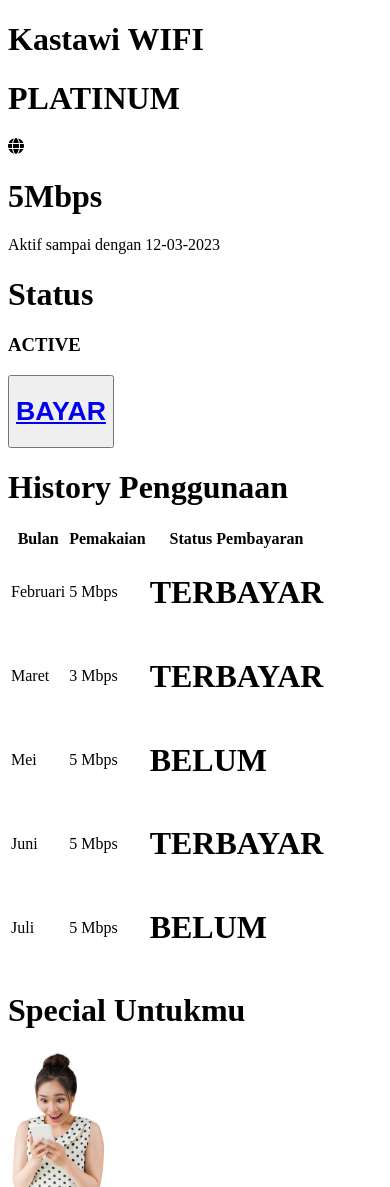
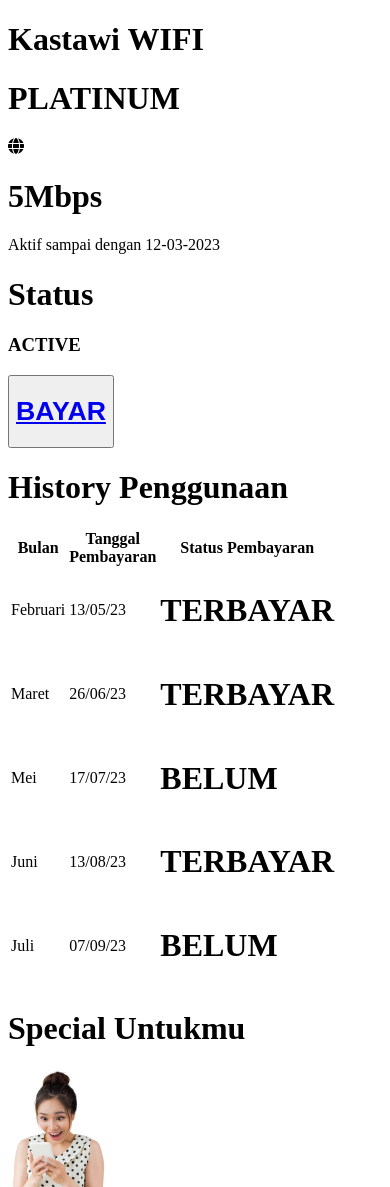
Before and after one commit to project-wifi-rtrw/frontend, a Next.js app: page /pages/dashboard in a window 390 px wide. Shown: the top 1187 px of the page. Built offline with nearby package versions, Linux system fonts and the light colour scheme.

Commit message:
revisi dropdown, history & responsivity

```diff
--- a/src/app/components/History.js
+++ b/src/app/components/History.js
@@ -1,6 +1,15 @@
 import React from "react";
 
 function History() {
+  // Dummy data
+  const data = [
+    { month: "Februari", tgl_pembayaran: "13/05/23", status: "terbayar" },
+    { month: "Maret", tgl_pembayaran: "26/06/23", status: "terbayar" },
+    { month: "Mei", tgl_pembayaran: "17/07/23", status: "belum" },
+    { month: "Juni", tgl_pembayaran: "13/08/23", status: "terbayar" },
+    { month: "Juli", tgl_pembayaran: "07/09/23", status: "belum" }
+  ];
+
   const renderStatus = (status) => {
     if (status === "terbayar") {
       return (
@@ -33,42 +42,20 @@ function History() {
                 <tr>
                   {/* <th></th> */}
                   <th className="pb-3 text-white">Bulan</th>
-                  <th className="pb-3 text-white">Pemakaian</th>
+                  <th className="pb-3 text-white text-center">Tanggal<br/>Pembayaran</th>
                   <th className="pb-3 text-white">Status Pembayaran</th>
                 </tr>
               </thead>
               <tbody className="text-center">
-                {/* row 1 */}
-                <tr>
-                  {/* <th>1</th> */}
-                  <td className="pb-2">Februari</td>
-                  <td className="pb-2">5 Mbps</td>
-                  <td className="pb-2 flex justify-center">{renderStatus("terbayar")}</td>
-                </tr>
-                {/* row 2 */}
-                <tr>
-                  <td className="pb-2">Maret</td>
-                  <td className="pb-2">3 Mbps</td>
-                  <td className="pb-2 flex justify-center">{renderStatus("terbayar")}</td>
-                </tr>
-                {/* row 3 */}
-                <tr>
-                  <td className="pb-2">Mei</td>
-                  <td className="pb-2">5 Mbps</td>
-                  <td className="pb-2 flex justify-center">{renderStatus("belum")}</td>
-                </tr>
-
-                <tr>
-                  <td className="pb-2">Juni</td>
-                  <td className="pb-2">5 Mbps</td>
-                  <td className="pb-2 flex justify-center"> {renderStatus("terbayar")}</td>
-                </tr>
-
-                <tr>
-                  <td className="pb-2">Juli</td>
-                  <td className="pb-2">5 Mbps</td>
-                  <td className="pb-2 flex justify-center">{renderStatus("belum")}</td>
-                </tr>
+                {/* Mapping data to rows */}
+                {data.map((item, index) => (
+                  <tr key={index}>
+                    {/* <th>{index + 1}</th> */}
+                    <td className="pb-2">{item.month}</td>
+                    <td className="pb-2">{item.tgl_pembayaran}</td>
+                    <td className="pb-2 flex justify-center">{renderStatus(item.status)}</td>
+                  </tr>
+                ))}
               </tbody>
             </table>
           </div>
--- a/src/app/page.js
+++ b/src/app/page.js
@@ -79,10 +79,10 @@ function Page() {
             <h1 className="text-black mt-10 font-bold text-center text-sm underline underline-offset-1">Butuh Bantuan?</h1>
           </a>
         </div>
-        <div className="absolute z-20 h-[45vh] w-[80vw] right-9 top-36 shadow-2xl rounded-2xl bg-white flex flex-col pt-5 items-center">
+        <div className="absolute z-20 w-[80vw] py-4 right-8 top-36 shadow-2xl rounded-2xl bg-white flex flex-col pt-5 items-center">
           <img src="https://i.postimg.cc/3RXgjG2w/ICComp.png" alt="iccomp" className="h-24 w-24" />
           <h1 className=" font-extrabold mt-5 text-2xl text-black">ICComp</h1>
-          <form className="flex justify-center h-32 flex-col mt-4 w-[80%]">
+          <form className="flex justify-center items-center h-32 flex-col mt-4 w-[80%]">
             <h1 className="text-gray-700 text-xs">Masukan Nomor Whatsapp Anda!</h1>
             <input type="text" placeholder="Contoh : 081 xxx xxx" className="input input-bordered text-black w-full max-w-xs mb-3 bg-[#EBE9E9] border-2 border-[#666262]" value={phoneNumber} onChange={(e) => {
               setPhoneNumber(e.target.value);
```
Also changed, not shown: src/app/components/MetodePembayaran.js (+60 -18 lines), src/app/pages/dashboard/backup.js (deleted, +0 -46 lines).
